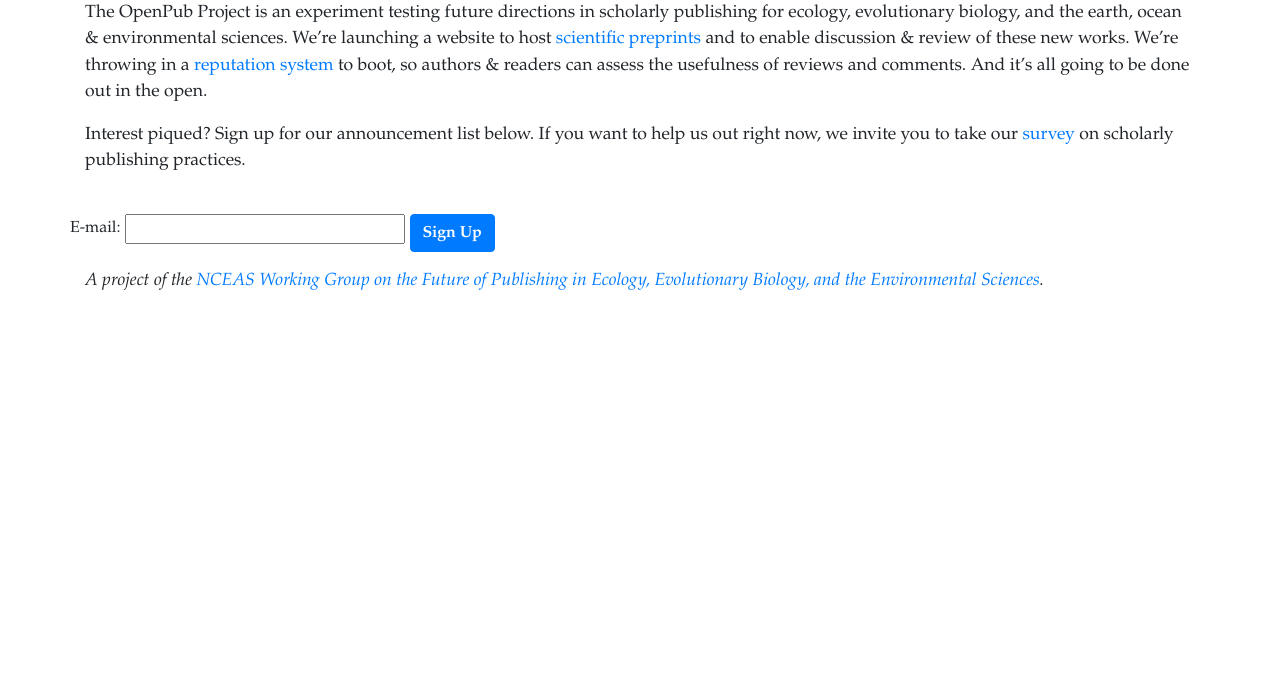
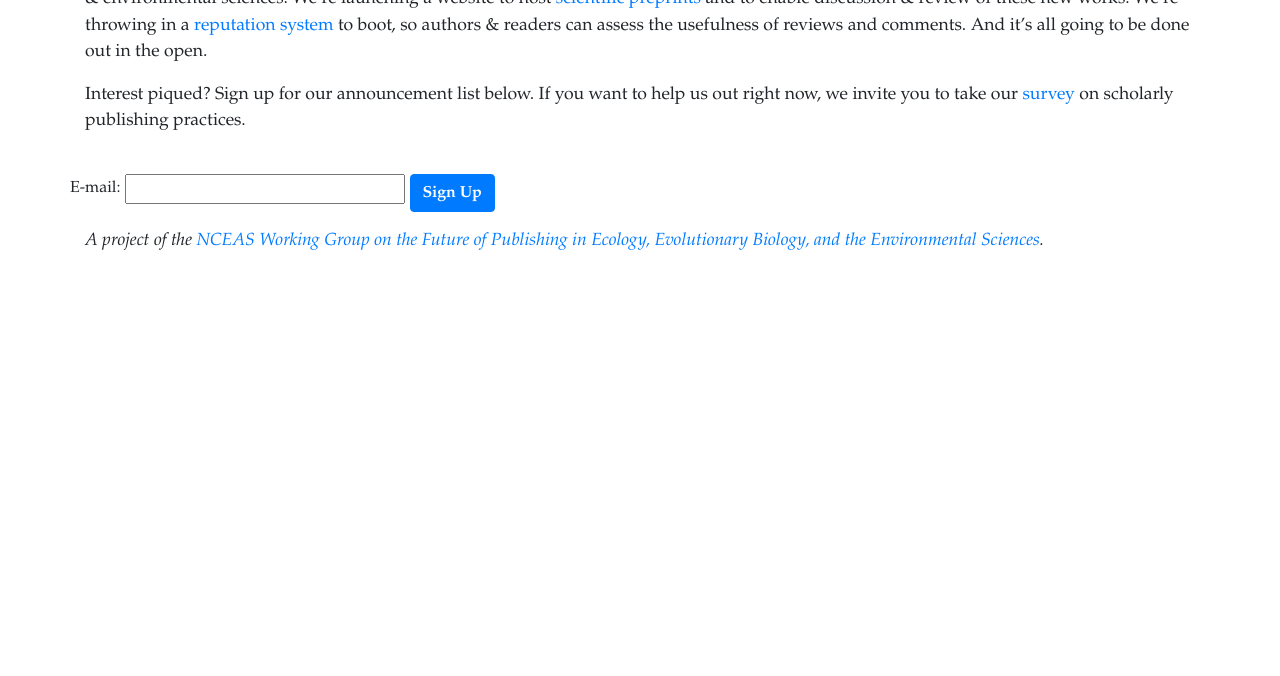
Before and after one commit to edbaskerville/openpub-placeholder, a plain HTML site: page index.html in a window 1280 px wide. Shown: the part 124-800 px from the top of the page. Drawn offline with nearby package versions, Linux system fonts and the light colour scheme.

Commit message:
20px margin around body

```diff
--- a/placeholder.css
+++ b/placeholder.css
@@ -1,5 +1,5 @@
 body {
-  padding-top: 60px;
+  margin: 20px;
 }
 
 h1, h2, h3, h4, h5, h6 {
```
